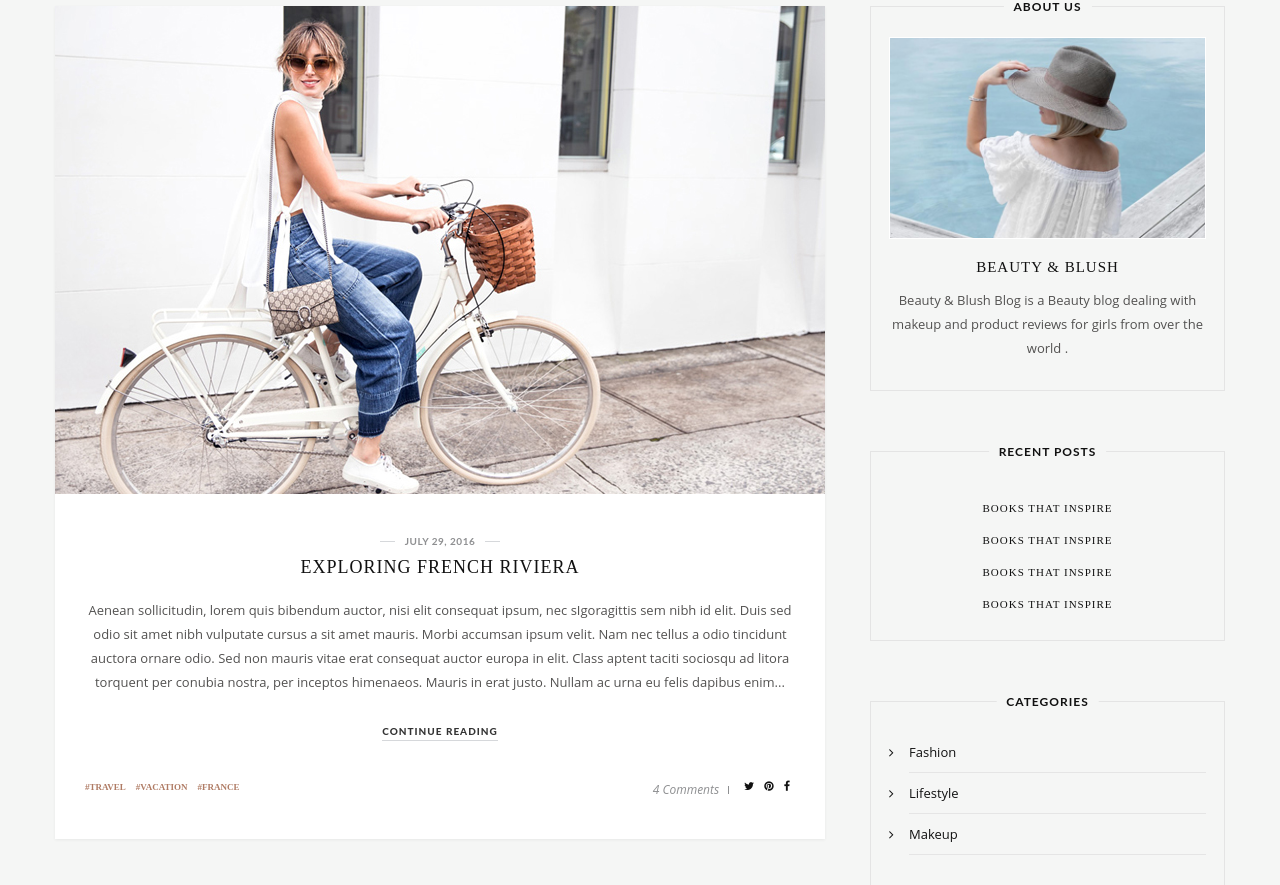
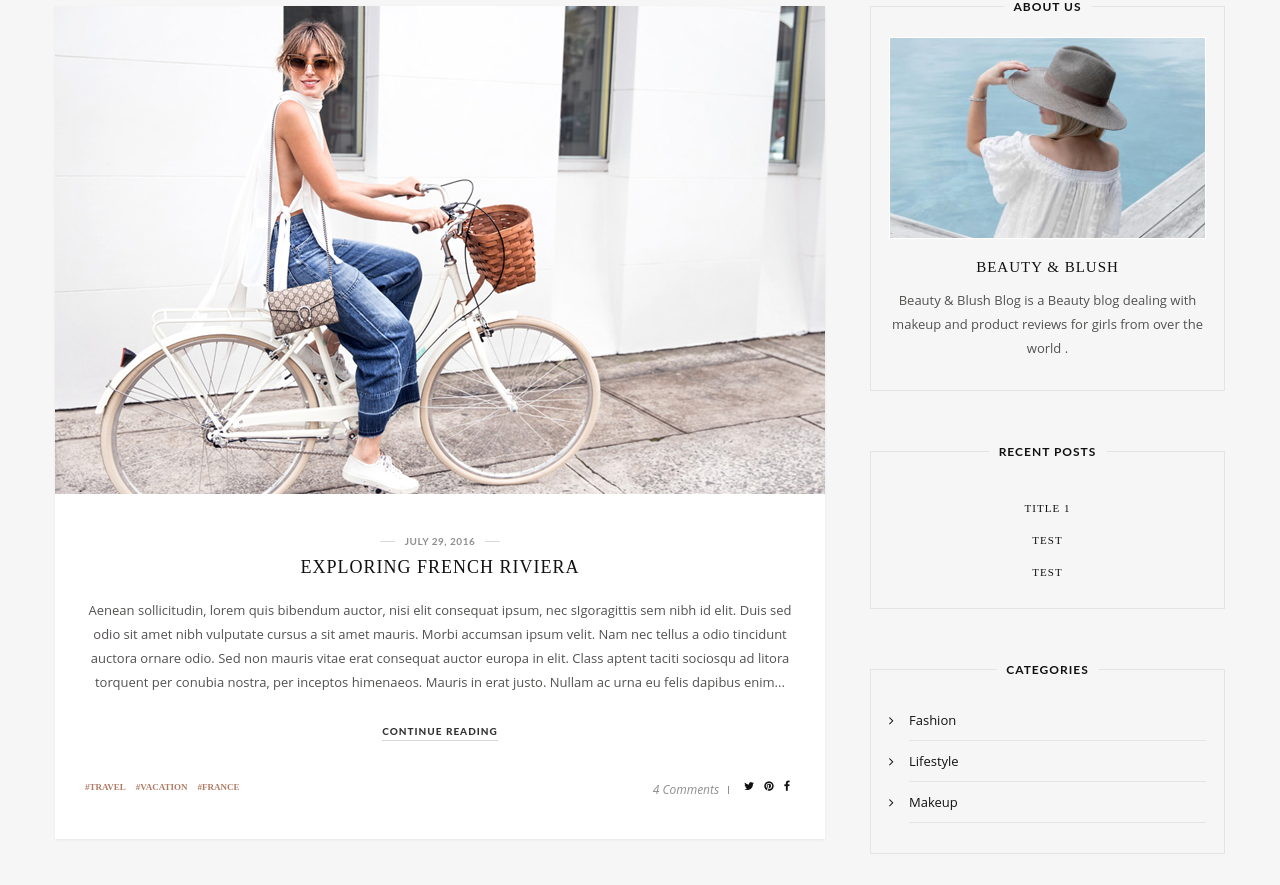
Before and after one commit to elfizga/Beautyandblush, a PHP site: page /index.php in a window 1280 px wide. Shown: the part 859-1744 px from the top of the page. Run offline with PHP 8.4, Linux system fonts and the light colour scheme; data comes from the database, SQL or seed files in the repository.

Commit message:
added recent blogs

```diff
--- a/side-bar.php
+++ b/side-bar.php
@@ -24,13 +24,22 @@
   <div class="widget">
     <h5 class="widget-title">Recent Posts</h5>
     <div class="featured-post">
-      <h5 style="margin-top: 20px;"><a href="#" title="">Books that inspire</a></h5>
+    <?php
+                global $con;
+                $query = "SELECT blogs.ID as blogID, blogIMG,addDate,blogTitle, blogDesc FROM blogs ORDER BY ID DESC";
+                $stmt = $con->prepare($query);
+                $stmt->execute();
+                $results = $stmt->fetchAll();
 
-      <h5 style="margin-top: 20px;"><a href="#" title="">Books that inspire</a></h5>
+                if($stmt->rowCount() > 0) {
+                  foreach($results as $result) {
+                     ?>
+                     <h5 style="margin-top: 20px;"><a href="#" title=""><?php echo $result['blogTitle']; ?></a></h5>
 
-      <h5 style="margin-top: 20px;"><a href="#" title="">Books that inspire</a></h5>
+                     <?php
 
-      <h5 style="margin-top: 20px;"><a href="#" title="">Books that inspire</a></h5>
+                   }}?>
+
     </div>
   </div><!-- Widget -->
 
```
